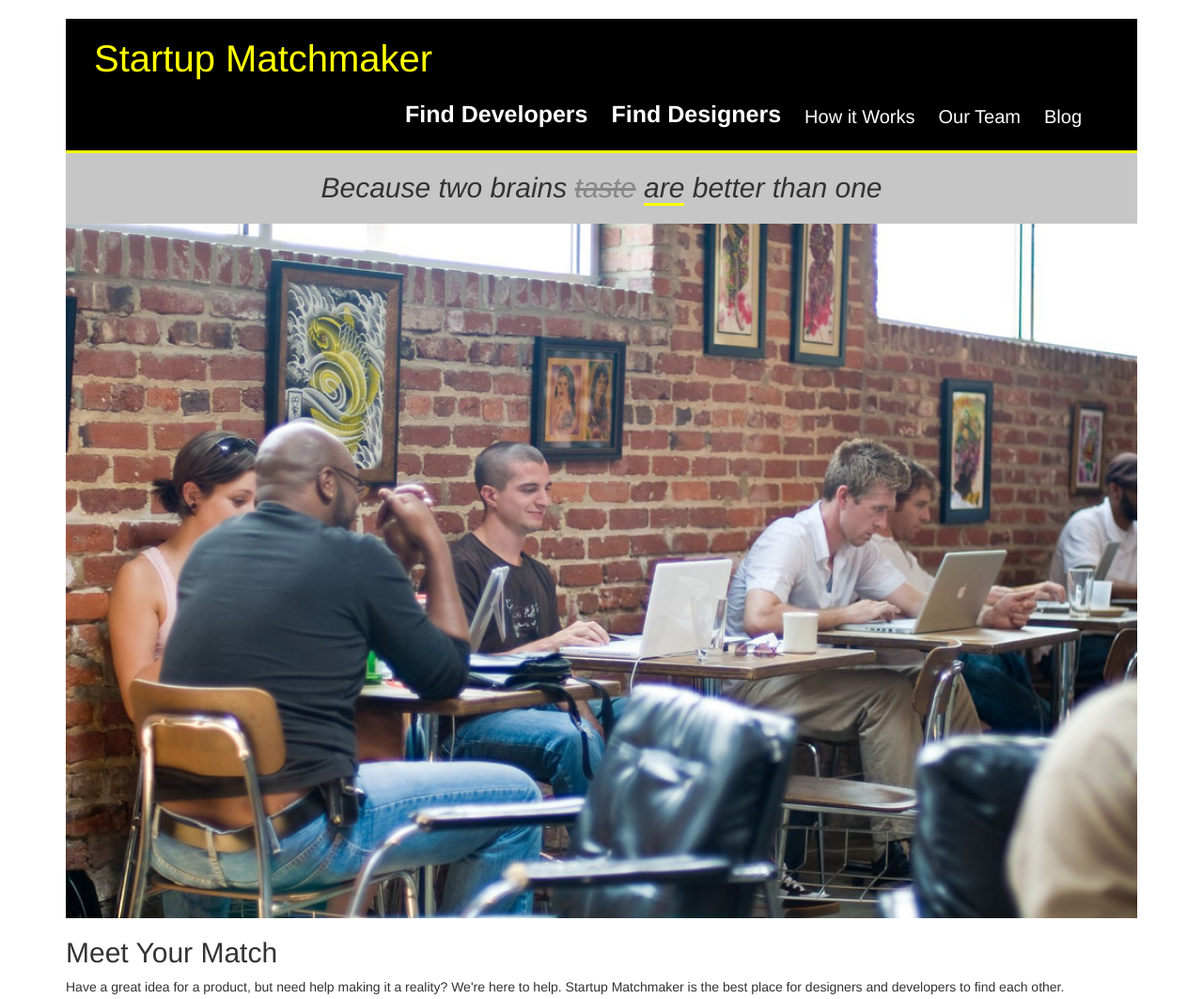
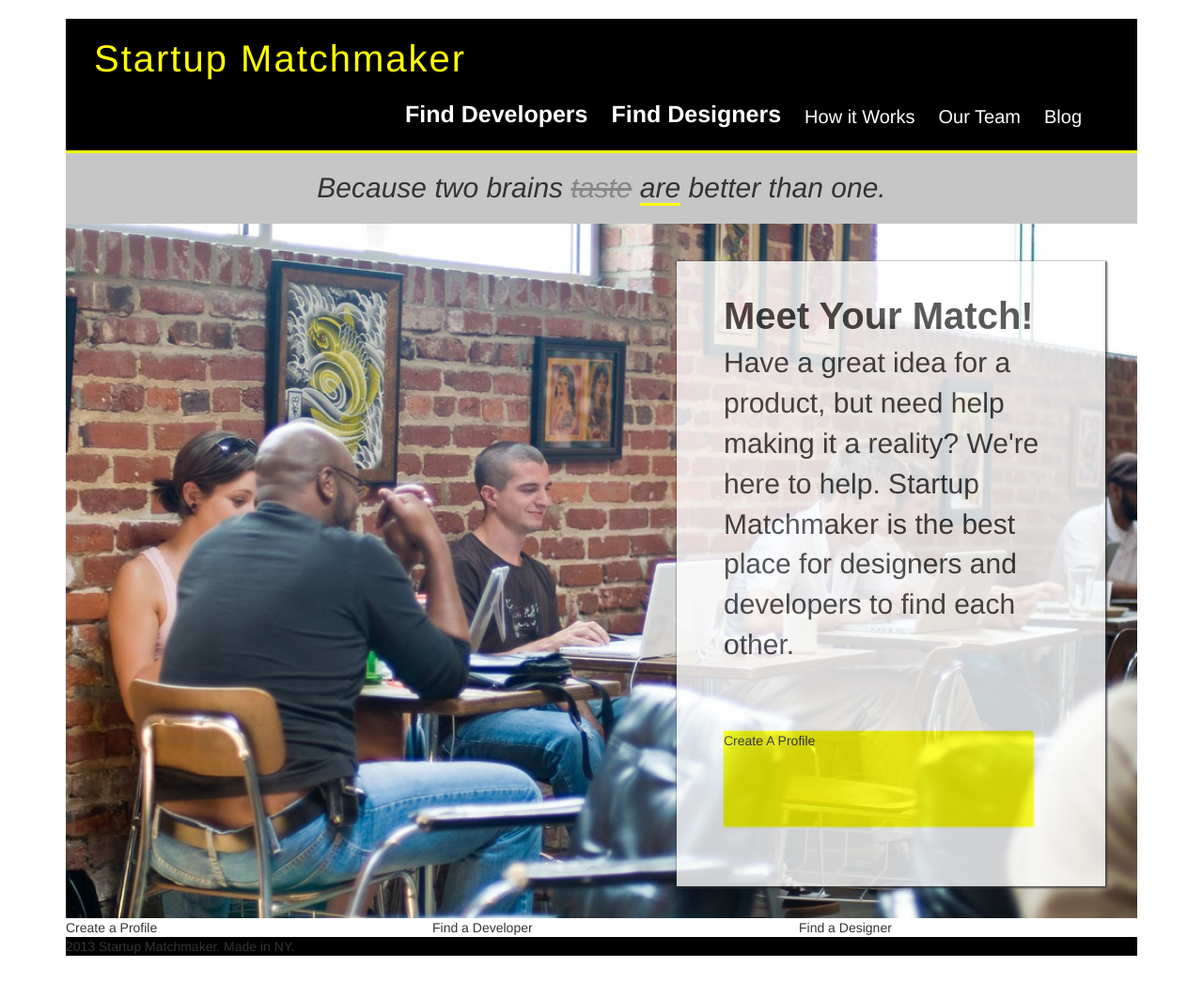
Before and after one commit to jfals82/class_example, a plain HTML site: page aced/index.html in a window 1280 px wide. Shown: the top 1063 px of the page at 94% size. After the commit the page ends 1017 px from the top, so only its background shows below. Drawn offline with nearby package versions, Linux system fonts and the light colour scheme.

Commit message:
box edits

```diff
--- a/aced/css/main.css
+++ b/aced/css/main.css
@@ -45,6 +45,7 @@
 	padding-top: 20px;
 	padding-left: 30px;
 	padding-bottom: 10px;
+	letter-spacing: 2px;
 }
 
 .startup-header:after {
@@ -123,10 +124,75 @@ img {
 }
 
 .image-overlay {
-
-	z-index: +1;
+	position:relative;
+	width: 100%;
 
 }
+
+.image-overlay:after {
+	display: table;
+    clear: both;
+    content: "";
+}
+
+.box {
+	position: absolute;
+	top: 40px;
+	left: 650px;
+
+	width: 40%;
+	height: 90%;
+	opacity: 0.8;
+	background-color: white;
+	box-shadow: 1px 1px 2px 1px
+
+
+}
+
+
+
+.image-overlay h1 {
+	font-weight: bold;
+	text-align: center;
+	padding-top: 30px
+}
+
+.Meet-Your-Match {
+		text-align: center;
+		font-size: 40px;
+		font-family: sans-serif;
+		font-weight: bold;
+
+
+}
+
+.match-box {
+	margin-left: 30px;
+	margin-right: 40px;
+	text-align: left;
+	padding-top: 30px;
+	padding-left: 20px;
+
+}
+
+.match-box p {
+	font-size: 30px;
+}
+
+.create-profile {
+
+	position: absolute;
+	top: 500px;
+	left: 50px;
+	width: 72%;
+	height: 15%;
+	background-color: yellow;
+	box-shadow: 1px 1px 2px 1px yellow;
+
+}
+
+
+
 
 footer {
 
--- a/aced/index.html
+++ b/aced/index.html
@@ -36,16 +36,30 @@
 
 <main>
 
-	<div class="tagline"><h2><i>Because two brains <span class="line-through">taste</span> <span class="underline">are</span> better than one</i></h2>
+	<div class="tagline"><h2><i>Because two brains <span class="line-through">taste</span> <span class="underline">are</span> better than one.</i></h2>
 	</div>
+
+	<div class="image-overlay">
 
 	<img src="img/coworking.jpg" alt="coworking">
 
-	<div class="image-overlay">
+	<section class="box">
 
-	<h2 class="Meet-Match">Meet Your Match</h2>
+		<section class="match-box">
 
-	<p>Have a great idea for a product, but need help making it a reality? We're here to help. Startup Matchmaker is the best place for designers and developers to find each other.
+			<span class="Meet-Your-Match">Meet Your Match!</br></span>
+
+			<p>Have a great idea for a product, but need help making it a reality? We're here to help. Startup Matchmaker is the best place for designers and developers to find each other.</p>
+			</section>
+			<section class="create-profile">
+				Create A Profile
+
+
+
+			</section>
+
+
+</section>
 
 </div>
 </section>
```
